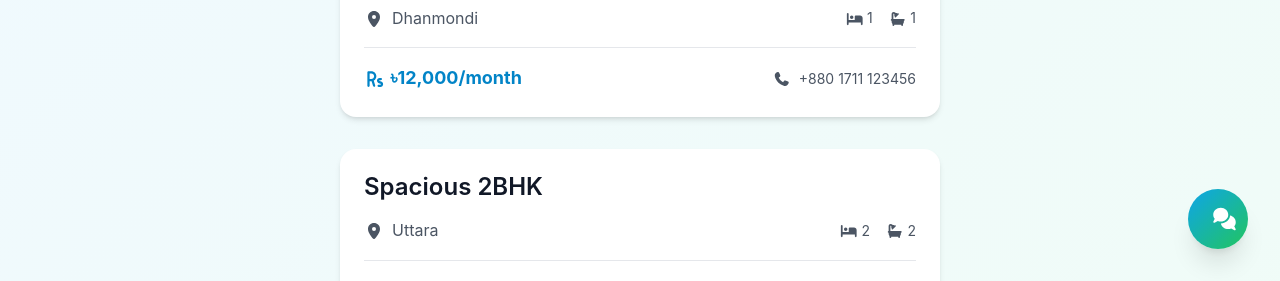
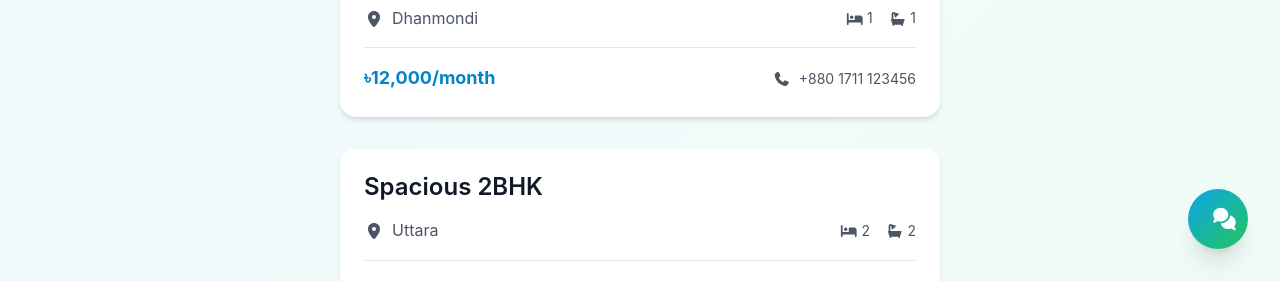
Before and after one commit to md-sazid9089/bachelor_solution_version2, a React (Vite) app in the folder frontend/: page / in a window 1280 px wide. Shown: the part 519-800 px from the top of the page. Built offline with nearby package versions, Linux system fonts and the light colour scheme; no server answers.

Commit message:
remove redundant FontAwesomeIcon for rent display in HousingSection

```diff
--- a/frontend/src/components/sections/HousingSection.jsx
+++ b/frontend/src/components/sections/HousingSection.jsx
@@ -206,7 +206,6 @@ const HousingSection = ({ id }) => {
                 </div>
                 <div className="property-footer">
                   <div className="rent">
-                    <FontAwesomeIcon icon={faRupeeSign} />
                     <span>৳{property.rent.toLocaleString()}/month</span>
                   </div>
                   <div className="contact">
@@ -229,7 +228,6 @@ const HousingSection = ({ id }) => {
                 <p>{selectedProperty.description}</p>
                 <div className="modal-details">
                   <div className="detail-item">
-                    <FontAwesomeIcon icon={faRupeeSign} />
                     <span>৳{selectedProperty.rent.toLocaleString()}/month</span>
                   </div>
                   <div className="detail-item">
```
